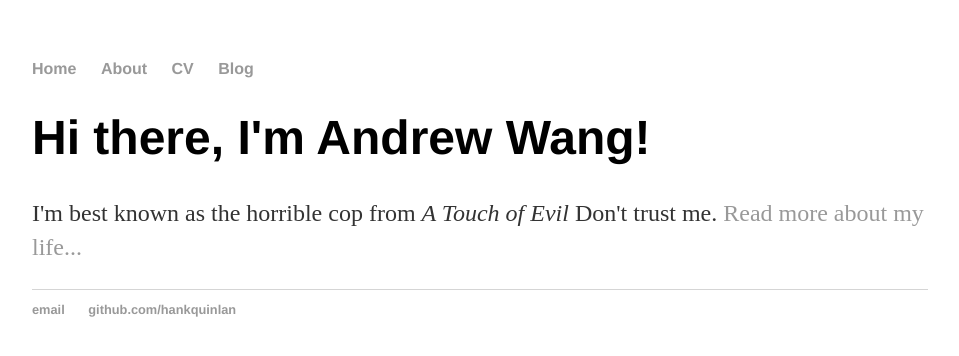
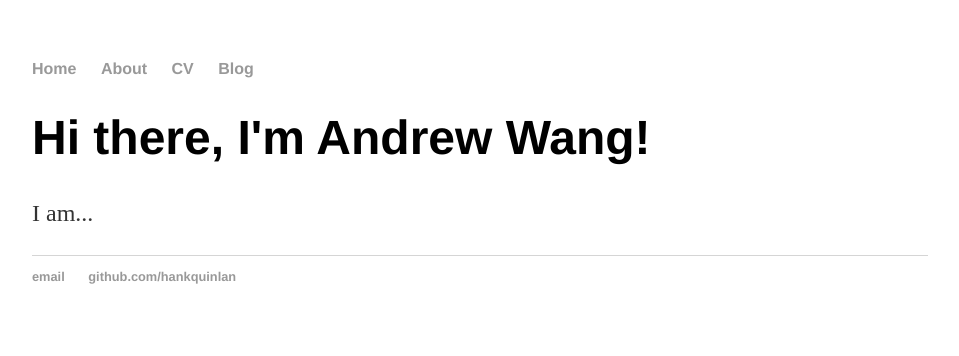
Before and after one commit to tzuyuanw/tzuyuanw.github.io, a Jekyll site: the page built from index.html, in a window 1280 px wide. Shown: the top 356 px of the page, without its empty margins (160-1119 px from the left). Built offline with Jekyll 4.4.1, drawn with Linux system fonts in a browser that asks for light colours.

Commit message:
Update index.html

```diff
--- a/index.html
+++ b/index.html
@@ -4,5 +4,5 @@ title: Andrew Wang
 ---
 <div class="blurb">
 	<h1>Hi there, I'm Andrew Wang!</h1>
-	<p>I'm best known as the horrible cop from <em>A Touch of Evil</em> Don't trust me. <a href="/about">Read more about my life...</a></p>
+	<p>I am...</p>
 </div><!-- /.blurb -->
```
